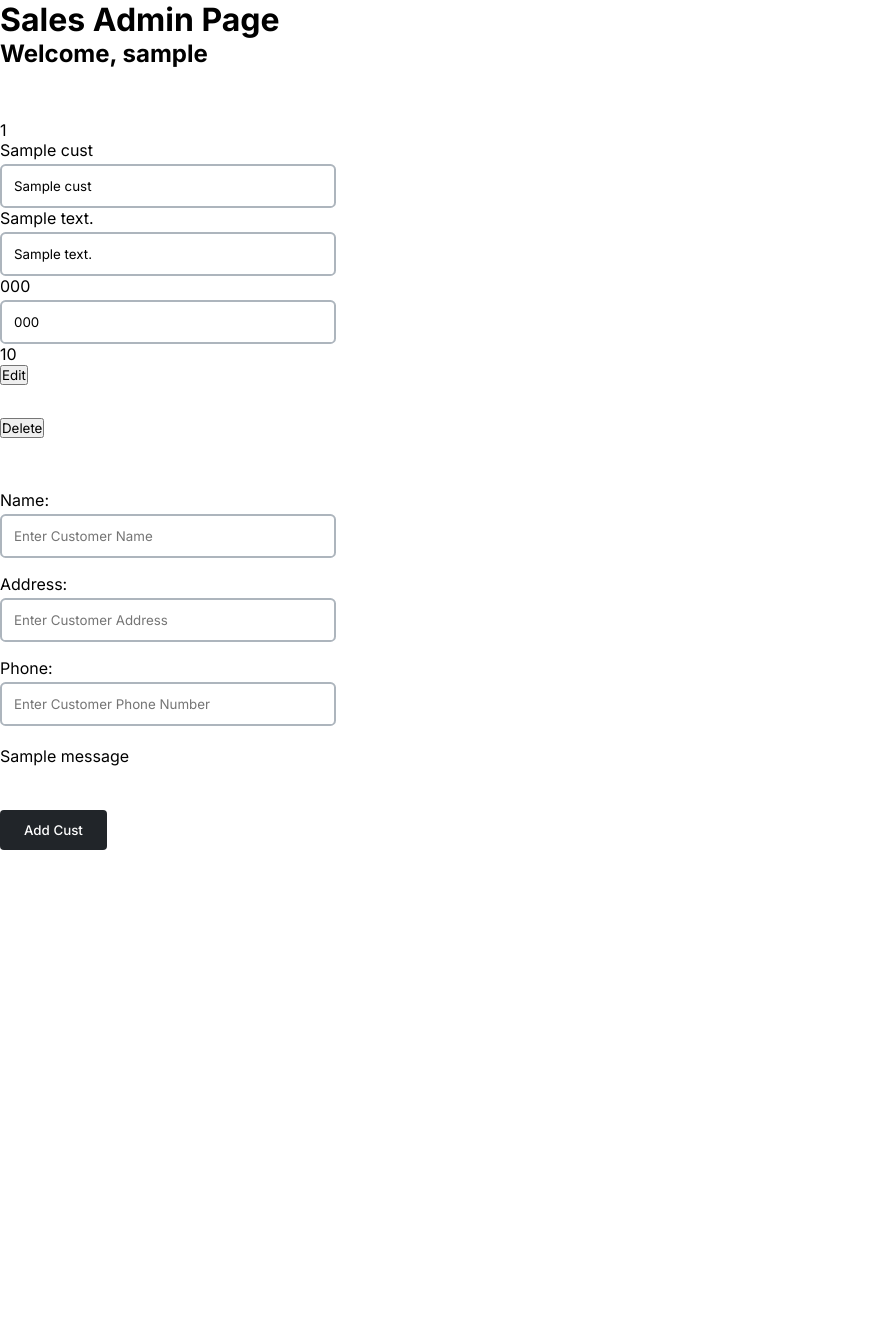
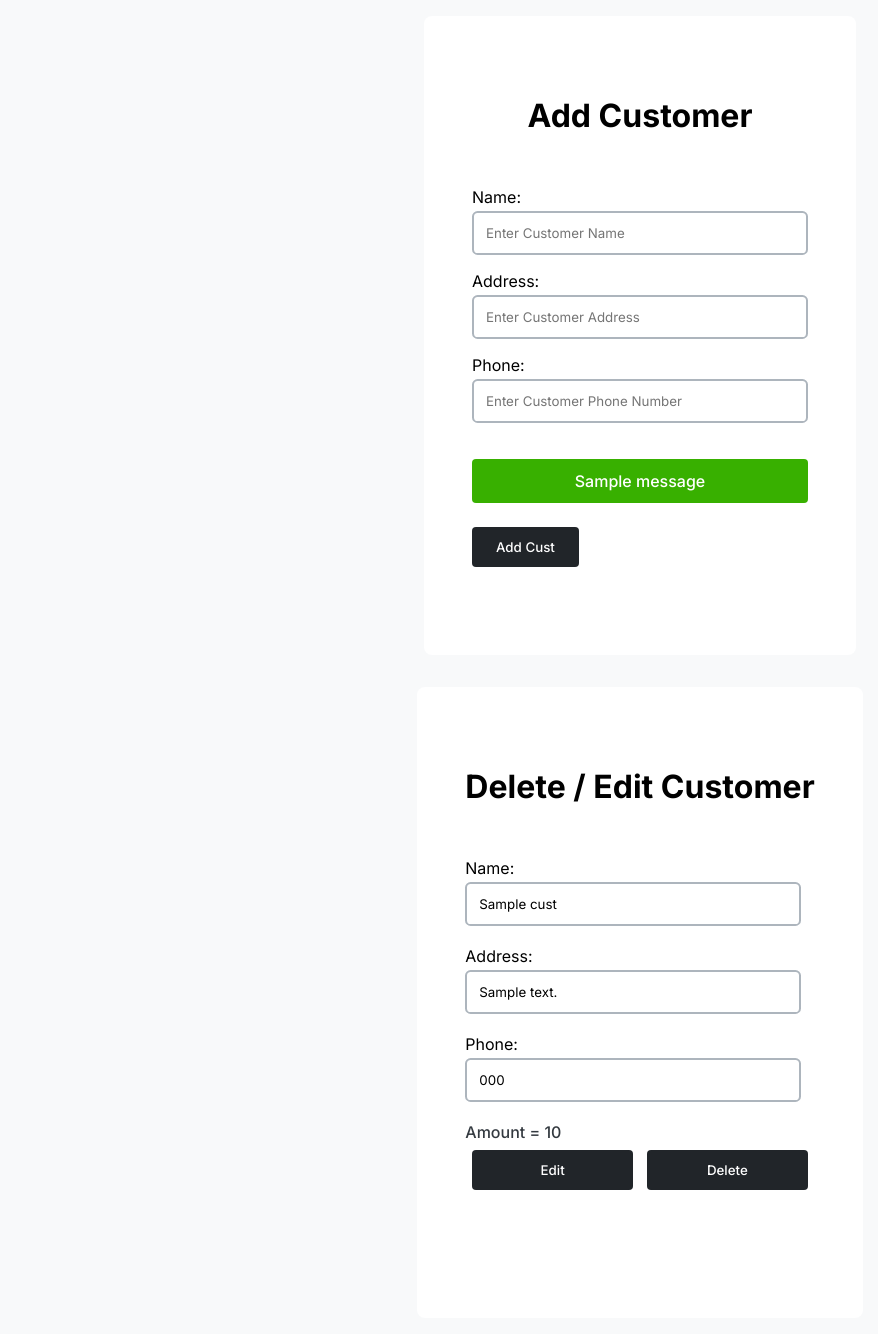
Before and after one commit to samuelms21/uts-mwd, a Flask app: template package/templates/manager_cust.html in a window 1280 px wide. Shown: the part 76-1410 px from the top of the page, without its empty margins (0-878 px from the left). Before the commit the page ends 926 px from the top, so only its background shows below. Run offline with Flask 2, Linux system fonts and the light colour scheme; the visitor is signed in with stand-in values (Sample User, id 1); tables that the repository leaves empty hold one stand-in row (values such as "Sample post"); the template is opened without the code that fills it: most values are stand-ins (such as "Sample title", 1, 10 or a date in 2020); one stand-in notice (Sample message) is shown; some libraries are stand-ins or nearby versions.

Commit message:
change delete customer feature so that if customer is deleted, there invoices are also deleted

```diff
--- a/app.py
+++ b/app.py
@@ -1,6 +1,12 @@
 from package import app, db
 from package.models import Customer, Invoice, User
+import socket
 
 @app.shell_context_processor
 def make_shell_context():
     return {'db': db, 'User': User, 'Customer': Customer, 'Invoice': Invoice}
+
+if __name__ == '__main__':
+    hostname = socket.gethostname()
+    ip_address = socket.gethostbyname(hostname)
+    app.run(host=ip_address, port=5000, debug=True, threaded=False)
--- a/package/routes.py
+++ b/package/routes.py
@@ -2,6 +2,7 @@ from package import app, db
 from flask import render_template, redirect, request, url_for, session, flash
 from package.models import User, Invoice, Customer
 import string
+from sqlalchemy import select, update, delete, values
 
 @app.route('/')
 def index():
@@ -84,7 +85,6 @@ def add_invoice():
             flash('Customer not found.', 'error')
             return redirect(url_for('sales'))
 
-        return redirect(url_for('sales'))
 
 def change_date_format(date:str):
     months_in_year = ['','January', 'February', 'March', 'April', 'May', 'June', 'July', 'August', 'September', 'October', 'November', 'December']
@@ -219,32 +219,32 @@ def update_cust():
         return redirect(url_for('login'))
 
     cust_id = request.form.get("cust_id")
+    if request.form.get("submit-btn") == 'update':
+        newname = request.form.get("newname")
 
-    newname = request.form.get("newname")
+        newaddress = request.form.get("newaddress")
 
-    newaddress = request.form.get("newaddress")
+        newphone = request.form.get("newphone")
+        if isValidPhoneNumber(newphone):
+            customer = Customer.query.filter_by(cust_id=cust_id).first()
+            customer.name = newname
+            customer.address = newaddress
+            customer.phone = newphone
+            db.session.commit()
+        else:
+            flash("Gagal, invalid Phone Number!",f"error-{cust_id}")
+            return redirect(url_for('manager_cust'))
 
-    newphone = request.form.get("newphone")
+        return redirect(url_for('manager_cust'))
 
-    customer = Customer.query.filter_by(cust_id=cust_id).first()
-    customer.name = newname
-    customer.address = newaddress
-    customer.phone = newphone
-    db.session.commit()
+    elif request.form.get("submit-btn") == 'delete':
+        customer = Customer.query.filter_by(cust_id=cust_id).first()
+        delete_invoice = Invoice.query.filter_by(cust_id=str(cust_id)).all()
+        for invoice in delete_invoice:
+            db.session.delete(invoice)
+        db.session.delete(customer)
+        db.session.commit()
 
-
-    return redirect(url_for('manager_cust'))
-
-
-@app.route("/delete_cust", methods=["POST"])
-def delete_cust():
-    if not (session.get('username') and session.get("role") == 'manager'):
-        return redirect(url_for('login'))
-
-    cust_id = request.form.get("cust_id")
-    customer = Customer.query.filter_by(cust_id=cust_id).first()
-    db.session.delete(customer)
-    db.session.commit()
     return redirect(url_for('manager_cust'))
 
 def isValidPhoneNumber(phone_number:str):
@@ -264,7 +264,7 @@ def add_customer():
             db.session.add(cust)
             db.session.commit()
         else:
-            flash("Gagal, invalid Phone Number!")
+            flash("Gagal, invalid Phone Number!","error")
             return redirect(url_for('manager_cust'))
 
     return redirect(url_for('manager_cust'))
--- a/package/static/style.css
+++ b/package/static/style.css
@@ -90,6 +90,9 @@ form {
 .bg-grey-100 {
   background-color: var(--grey-100);
 }
+main {
+  min-height: 100vh;
+}
 .btn {
   margin: 0.5rem 0;
   background-color: var(--grey-900);
@@ -104,6 +107,11 @@ form {
 .btn:active {
   background-color: var(--grey-900-dark);
 }
+
+.center-text{
+  text-align: center;
+}
+
 header {
   justify-content: space-between;
   align-items: center;
@@ -124,7 +132,7 @@ textarea {
   padding: 0.75rem;
   width: 21rem;
   border: 2px solid var(--grey-500);
-  outline-color: var(--);
+  outline-color: var(--grey-700);
 }
 input[type="text"]:focus,
 input[type="password"]:focus,
@@ -242,6 +250,12 @@ li {
   background-color: white;
   border-radius: 0.5rem;
 }
+.form-container-customer {
+  margin: 1rem 0;
+  padding: 5rem 3rem;
+  background-color: white;
+  border-radius: 0.5rem;
+}
 .invoice-item {
   align-items: center;
   justify-content: space-between;
@@ -278,6 +292,15 @@ li {
   justify-content: center;
   align-items: center;
 }
+
+.form-div-container-customer {
+  background-color: var(--grey-100);
+  height: auto;
+  display: flex;
+  justify-content: center;
+  align-items: center;
+}
+
 .sales-container {
   background-color: #808080;
   padding: 1rem;
@@ -334,3 +357,13 @@ input[type="checkbox"]:checked {
 input[type="checkbox"]:checked:after {
   display: block;
 }
+
+.flex-button{
+  margin: auto;
+  width: 21rem;
+  display: flex;
+  justify-content: space-between;
+}
+.flex-button > button {
+  width: 48%;
+}
--- a/package/templates/base.html
+++ b/package/templates/base.html
@@ -4,14 +4,8 @@
     <meta charset="UTF-8" />
     <meta http-equiv="X-UA-Compatible" content="IE=edge" />
     <meta name="viewport" content="width=device-width, initial-scale=1.0" />
-    <link
-      rel="stylesheet"
-      href="{{ url_for('static', filename='style.css') }}"
-    />
-    <link
-      rel="stylesheet"
-      href="https://use.fontawesome.com/releases/v5.13.0/css/all.css"
-    />
+    <link rel="stylesheet" href="{{ url_for('static', filename='style.css') }}" />
+    <link rel="stylesheet" href="https://use.fontawesome.com/releases/v5.13.0/css/all.css" />
     <title>{{ title }} - AR Tracking App</title>
   </head>
   <body>
@@ -19,9 +13,7 @@
       <div class="flex-container" id="brand-container">
         <h2 id="brand" class="fw-700">AR Tracking App</h2>
         <a class="nav-link" id="mobileMenu">
-          <img
-            src="{{ url_for('static', filename='images/mobile-menu.png')}}"
-          />
+          <img src="{{ url_for('static', filename='images/mobile-menu.png')}}" />
         </a>
       </div>
       <nav class="flex-container">
@@ -31,13 +23,11 @@
         <a href="{{ url_for('logout') }}" class="nav-link">Logout</a>
         {% endif %} {% if session.role == 'manager' %}
         <a href="{{ url_for('manager') }}" class="nav-link">Manage Invoices</a>
-        <a href="{{ url_for('manager_cust') }}" class="nav-link"
-          >Manage Customer Data</a
-        >
+        <a href="{{ url_for('manager_cust') }}" class="nav-link">Manage Customer Data</a>
         {% endif %}
       </nav>
     </header>
-    <main>
+    <main class="bg-grey-100">
       {% if message %}
       <div class="alert">{{ message }}</div>
       {% endif %} {% block content %}{% endblock %}
--- a/package/templates/manager_cust.html
+++ b/package/templates/manager_cust.html
@@ -1,48 +1,13 @@
 {% extends "base.html" %} {% block content %}
-<h1>{{ session.role.capitalize() }} Admin Page</h1>
-<h2>Welcome, {{ session.username }}</h2>
+<div class="flex-container form-div-container-customer">
+  <div class="form-container-customer">
+    <h1 class="fw-700 center-text">Add Customer</h1>
     <br />
-
-<ul>
-  {% for cust in all_cust_o %}
-  <form action="/update_cust" method="post">
-    <li>
-      <p>{{ cust.cust_id }}</p>
-      <input type="hidden" value="{{cust.cust_id}}" name="cust_id" />
-
-      <p>{{ cust.name }}</p>
-      <input type="text" value="{{cust.name}}" name="newname" />
-
-      <p>{{ cust.address }}</p>
-      <input type="text" value="{{cust.address}}" name="newaddress" />
-
-      <p>{{ cust.phone }}</p>
-      <input type="text" value="{{cust.phone}}" name="newphone" />
-
-      <p>{{ cust.amount }}</p>
-      <input type="submit" value="Edit" />
-    </li>
-  </form>
-
-  <form action="/delete_cust" method="post">
-    <input type="hidden" value="{{cust.cust_id}}" name="cust_id" />
-    <input type="submit" value="Delete" />
-  </form>
-  <br />
-  {% endfor %}
-</ul>
-
     <form action="/add_customer" method="POST" autocomplete="off">
       <div class="form-input">
         <label for="username">Name:</label>
         <br />
-    <input
-      type="text"
-      name="cust_name"
-      id="cust_name"
-      placeholder="Enter Customer Name"
-      required
-    />
+        <input type="text" name="cust_name" id="cust_name" placeholder="Enter Customer Name" required />
       </div>
       <div class="form-input">
         <label for="address">Address:</label>
@@ -54,12 +19,47 @@
         <br />
         <input type="text" name="phone_add" id="phone_add" placeholder="Enter Customer Phone Number" require />
         <br /><br />
-    {% for category, message in get_flashed_messages(with_categories=True) %}
-    <p class="alert-red">{{message}}</p>
-    {% endfor %}
+        {% with messages = get_flashed_messages(with_categories=True) %} {% if messages %} {% for category, message in messages %}
+        <div class="alert alert-{{ category }} fw-500 text-center">{{ message }}</div>
+        {% endfor %} {% endif %} {% endwith %}
       </div>
-  <br />
       <input type="submit" value="Add Cust" class="btn" />
     </form>
+  </div>
+</div>
+<div class="flex-container form-div-container-customer">
+  {% if all_cust_o|length > 0 %}
+  <div class="form-container-customer">
+    <h1 class="fw-700 center-text">Delete / Edit Customer</h1>
+    <br />
+    {% for cust in all_cust_o %}
+    <form action="/update_cust" method="post">
+      <input type="hidden" value="{{cust.cust_id}}" name="cust_id" />
+      <label for="cust_name">Name:</label>
+      <br />
+      <input type="text" value="{{cust.name}}" name="newname" />
+      <br /><br />
+      <label for="cust_add">Address:</label>
+      <br />
+      <input type="text" value="{{cust.address}}" name="newaddress" />
+      <br /><br />
+      <label for="cust_add">Phone:</label>
+      <br />
+      <input type="text" value="{{cust.phone}}" name="newphone" />
+      <br />
+      <br />
+      <p class="fw-500 text-grey-800">Amount = {{cust.amount}}</p>
+      {% with messages = get_flashed_messages(with_categories=True) %} {% if messages %} {% for category, message in messages %} {% if category[6:]|string == cust.cust_id|string %}
 
+      <div class="alert alert-{{ category[:5] }} fw-500 text-center">{{ message }}</div>
+      {% endif %} {% endfor %} {% endif %} {% endwith %}
+      <div class="flex-button">
+        <button type="submit" name="submit-btn" value="update" class="btn">Edit</button>
+        <button type="submit" name="submit-btn" value="delete" class="btn">Delete</button>
+      </div>
+    </form>
+    <br /><br />
+    {% endfor %} {% endif %}
+  </div>
+</div>
 {% endblock %}
```
Also changed, not shown: 2 other files. Lines whose indentation alone changed are shown as unchanged.
